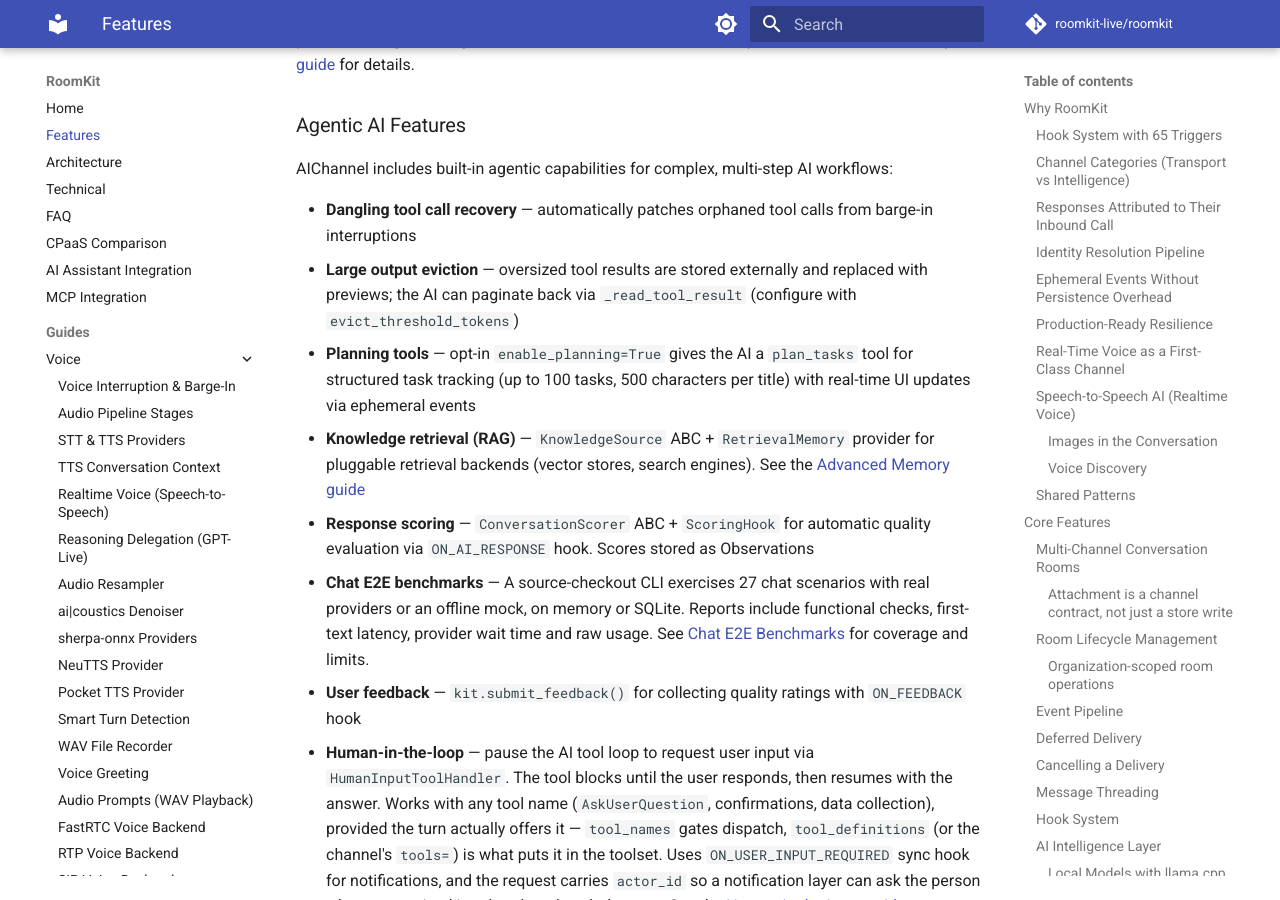
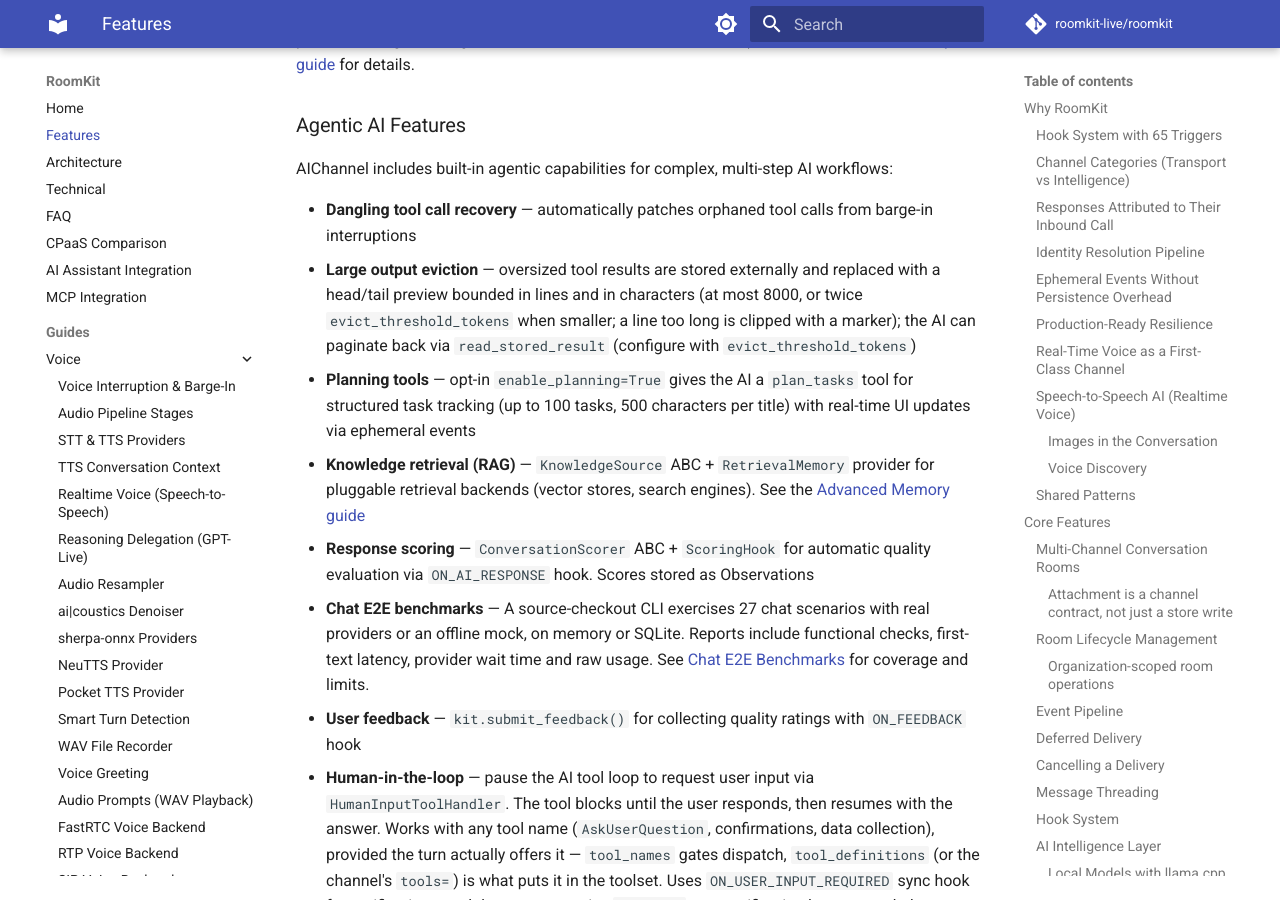
Before and after one commit to roomkit-live/roomkit-docs, an MkDocs documentation site: the page built from docs/features.md, in a window 1280 px wide and 900 px high, scrolled down 40549 px. Built offline with MkDocs 1.6.1 and Material for MkDocs 9.7.7, drawn with Linux system fonts in a browser that asks for light colours; comment, search, counter and statistics services are not loaded; some of the changed text lies outside the part shown.

Commit message:
docs(ai): the eviction preview is bounded in characters, and the re-read tool is read_stored_result (RMK-258)

```diff
--- a/docs/features.md
+++ b/docs/features.md
@@ -1530,7 +1530,7 @@ Built-in providers: `SlidingWindowMemory` (last N events), `BudgetAwareMemory` (
 AIChannel includes built-in agentic capabilities for complex, multi-step AI workflows:
 
 - **Dangling tool call recovery** — automatically patches orphaned tool calls from barge-in interruptions
-- **Large output eviction** — oversized tool results are stored externally and replaced with previews; the AI can paginate back via `_read_tool_result` (configure with `evict_threshold_tokens`)
+- **Large output eviction** — oversized tool results are stored externally and replaced with a head/tail preview bounded in lines and in characters (at most 8000, or twice `evict_threshold_tokens` when smaller; a line too long is clipped with a marker); the AI can paginate back via `read_stored_result` (configure with `evict_threshold_tokens`)
 - **Planning tools** — opt-in `enable_planning=True` gives the AI a `plan_tasks` tool for structured task tracking (up to 100 tasks, 500 characters per title) with real-time UI updates via ephemeral events
 - **Knowledge retrieval (RAG)** — `KnowledgeSource` ABC + `RetrievalMemory` provider for pluggable retrieval backends (vector stores, search engines). See the [Advanced Memory guide](guides/advanced-memory.md)
 - **Response scoring** — `ConversationScorer` ABC + `ScoringHook` for automatic quality evaluation via `ON_AI_RESPONSE` hook. Scores stored as Observations
```
